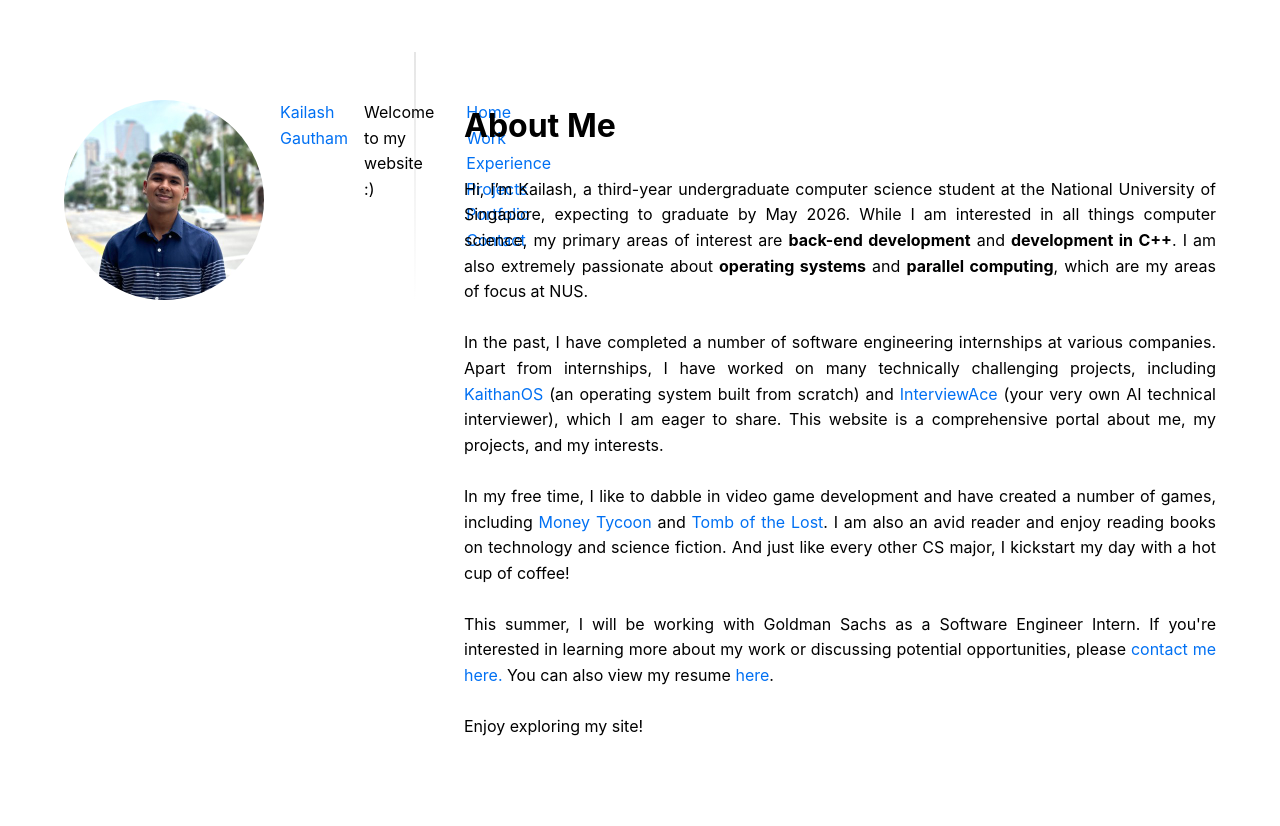
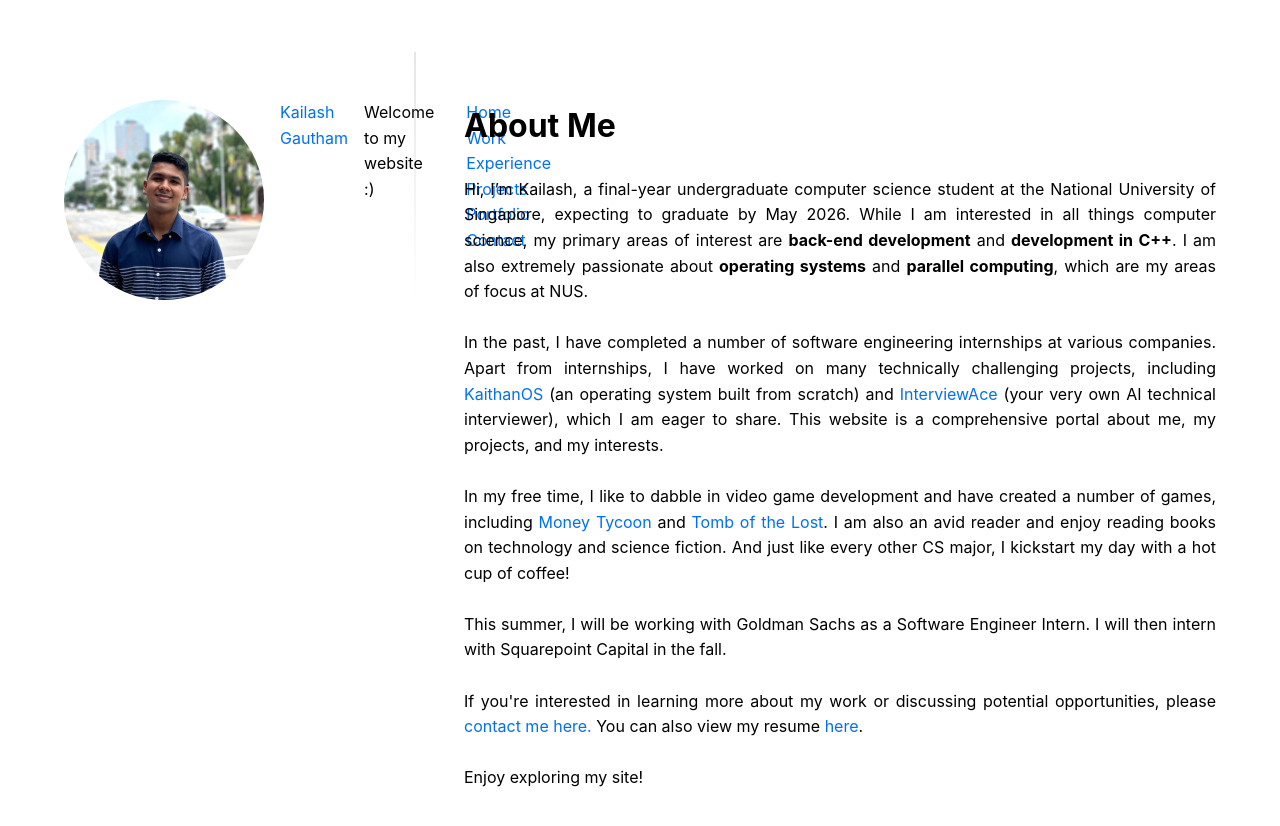
Before and after one commit to kailashgautham/kailashgautham.com, a Next.js app: page / in a window 1280 px wide. Shown: the top 826 px of the page. Built offline with nearby package versions, Linux system fonts and the light colour scheme.

Commit message:
Modify homepage

```diff
--- a/components/home.js
+++ b/components/home.js
@@ -4,10 +4,11 @@ const Home = ({ setUrl }) => {
     return (
         <>
             <h1>About Me</h1><br></br>
-            <p style={{ textAlign: "justify" }}>Hi, I’m Kailash, a third-year undergraduate computer science student at the National University of Singapore, expecting to graduate by May 2026. While I am interested in all things computer science, my primary areas of interest are <b>back-end development</b> and <b>development in C++</b>. I am also extremely passionate about <b>operating systems</b> and <b>parallel computing</b>, which are my areas of focus at NUS.
+            <p style={{ textAlign: "justify" }}>Hi, I’m Kailash, a final-year undergraduate computer science student at the National University of Singapore, expecting to graduate by May 2026. While I am interested in all things computer science, my primary areas of interest are <b>back-end development</b> and <b>development in C++</b>. I am also extremely passionate about <b>operating systems</b> and <b>parallel computing</b>, which are my areas of focus at NUS.
                 <br></br><br></br>In the past, I have completed a number of software engineering internships at various companies. Apart from internships, I have worked on many technically challenging projects, including <a target="_blank" href="https://github.com/kaithanos/kaithanos">KaithanOS</a> (an operating system built from scratch) and <a target="_blank" href="https://github.com/janniver/interviewace">InterviewAce</a> (your very own AI technical interviewer), which I am eager to share. This website is a comprehensive portal about me, my projects, and my interests.
                 <br></br><br></br>In my free time, I like to dabble in video game development and have created a number of games, including <a target="_blank" href="https://kailash331215.itch.io/moneygame">Money Tycoon</a> and <a target="_blank" href="https://kailash331215.itch.io/tombgame">Tomb of the Lost</a>. I am also an avid reader and enjoy reading books on technology and science fiction. And just like every other CS major, I kickstart my day with a hot cup of coffee!
-                <br></br><br></br>This summer, I will be working with Goldman Sachs as a Software Engineer Intern. If you're interested in learning more about my work or discussing potential opportunities, please <a style={{cursor: "pointer"}} onClick={() => {setUrl("/contact")}}>contact me here.</a> You can also view my resume <a target="_blank" href="https://read.cv/gkailash">here</a>.
+                <br></br><br></br>This summer, I will be working with Goldman Sachs as a Software Engineer Intern. I will then intern with Squarepoint Capital in the fall.
+                <br></br><br></br>If you're interested in learning more about my work or discussing potential opportunities, please <a style={{cursor: "pointer"}} onClick={() => {setUrl("/contact")}}>contact me here.</a> You can also view my resume <a target="_blank" href="https://read.cv/gkailash">here</a>.
                 <br></br><br></br>Enjoy exploring my site!</p>
         </>
     )
```
